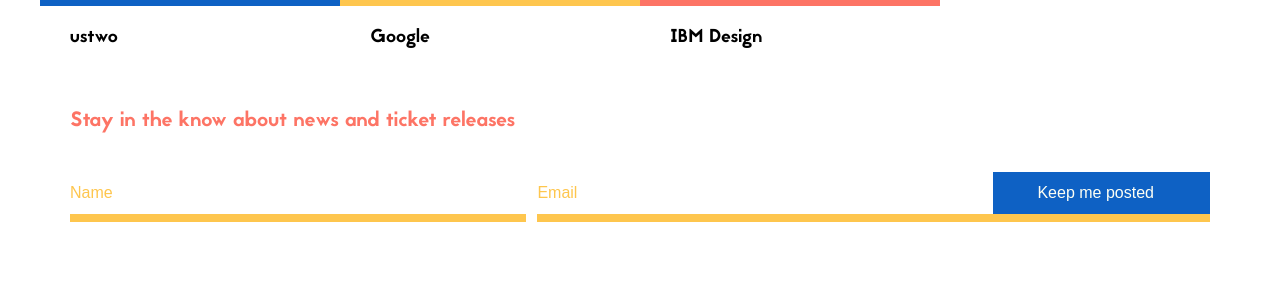
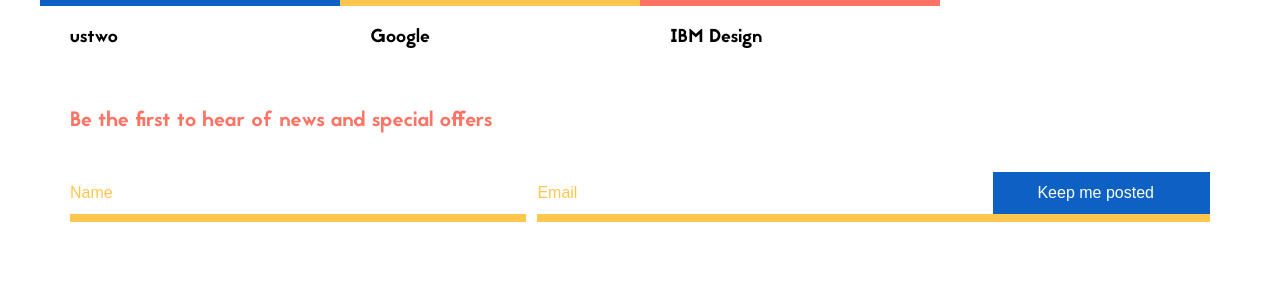
Before and after one commit to Sambillingham/beyond, a Jekyll site: the page built from index.html, in a window 1280 px wide and 900 px high, scrolled down 4728 px. Shown: the part 155-455 px from the top of the window. Built offline with Jekyll 4.4.1, drawn with Linux system fonts in a browser that asks for light colours; some web fonts are replaced.

Commit message:
Change sign up copy

```diff
--- a/index.html
+++ b/index.html
@@ -125,7 +125,7 @@ layout: default
 
 <section class="sign-up">
     <form action="http://Steer.us3.list-manage.com/subscribe/post-json?u=b42ed4b708bcbe8ab191bbf6f&amp;id=2341ae3014&amp;c=?" method="post" id="mc-embedded-subscribe-form" name="mc-embedded-subscribe-form" class="validate " target="_blank" novalidate>
-        <h2>Stay in the know about news and ticket releases</h2>
+        <h2>Be the first to hear of news and special offers</h2>
 
       	<label for="mce-NAME">Name </label>
       	<input class="sign-up__name" type="text" value="" name="NAME" class="required" id="mce-NAME" placeholder="Name">
```
